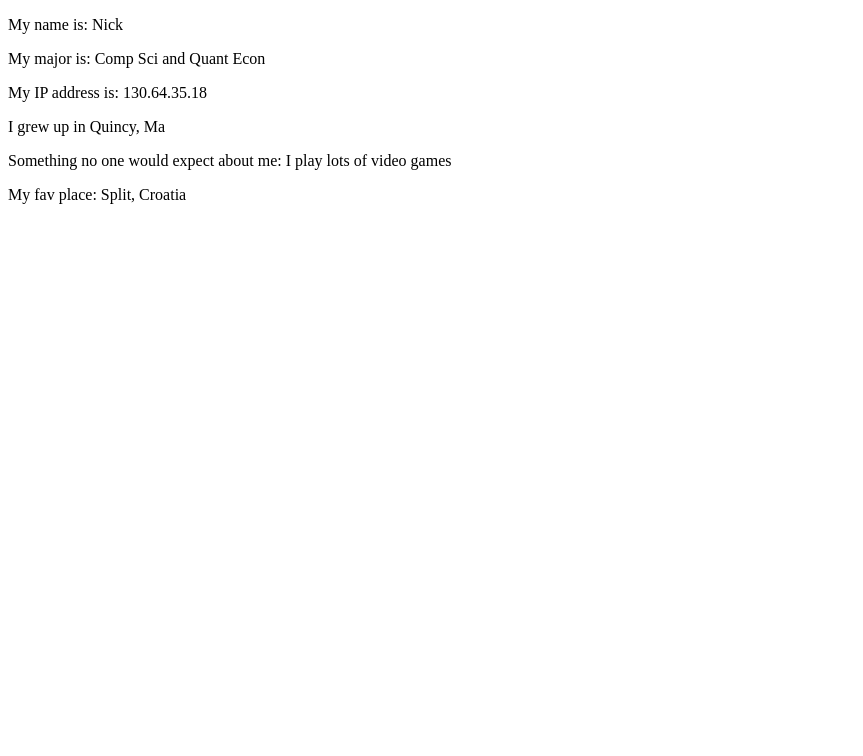
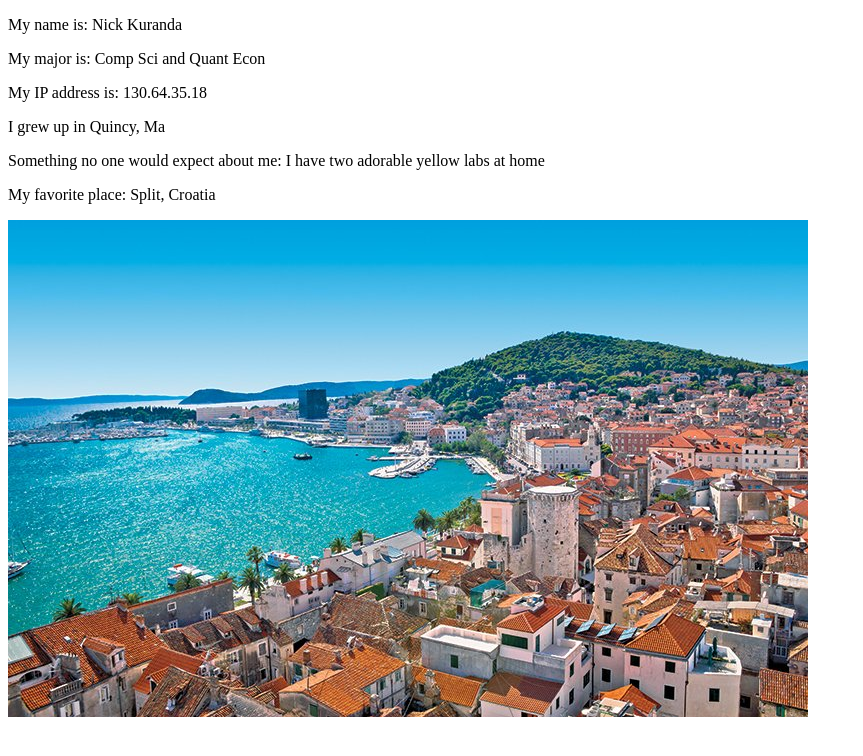
Before and after one commit to Fre3land/Fre3land.github.io, a plain HTML site: page hw1.html in a window 1280 px wide. Shown: the whole page, without its empty margins (0-863 px from the left). Drawn offline with Linux system fonts and the light colour scheme.

Commit message:
Add files via upload

```diff
--- a/hw1.html
+++ b/hw1.html
@@ -6,14 +6,14 @@
     </head>
     <body>
         <section>
-            <p> My name is: Nick</p>
+            <p> My name is: Nick Kuranda </p>
             <p> My major is: Comp Sci and Quant Econ</p>
             <p> My IP address is: 130.64.35.18 </p>
             <p> I grew up in Quincy, Ma</p>
-            <p> Something no one would expect about me: I play lots of video
-            games </p>
-            <p> My fav place: Split, Croatia </p>
-            <img src="" alt="">
+            <p> Something no one would expect about me: I have two adorable
+            yellow labs at home </p>
+            <p> My favorite place: Split, Croatia </p>
+            <img src="split.jpg">
         </section>
     </body>
 </html>
```
Also changed, not shown: split.jpg (added).
